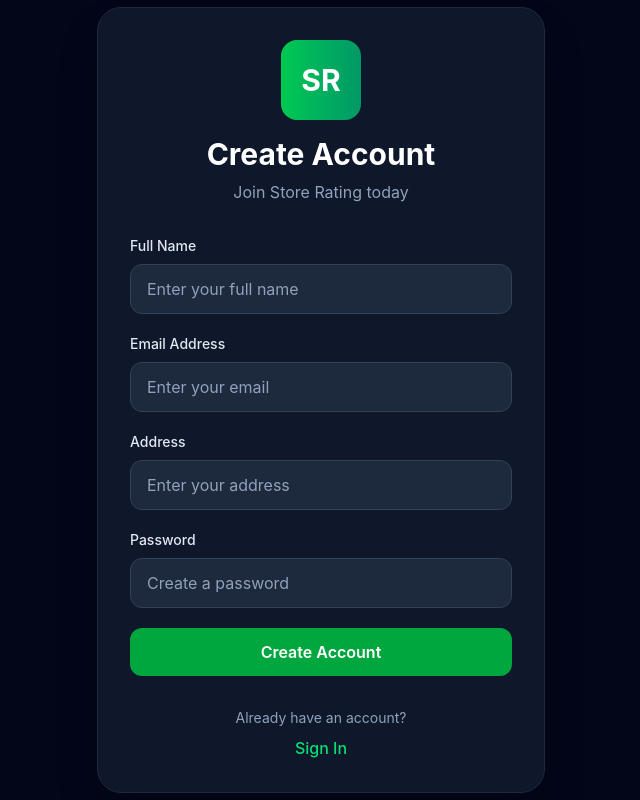
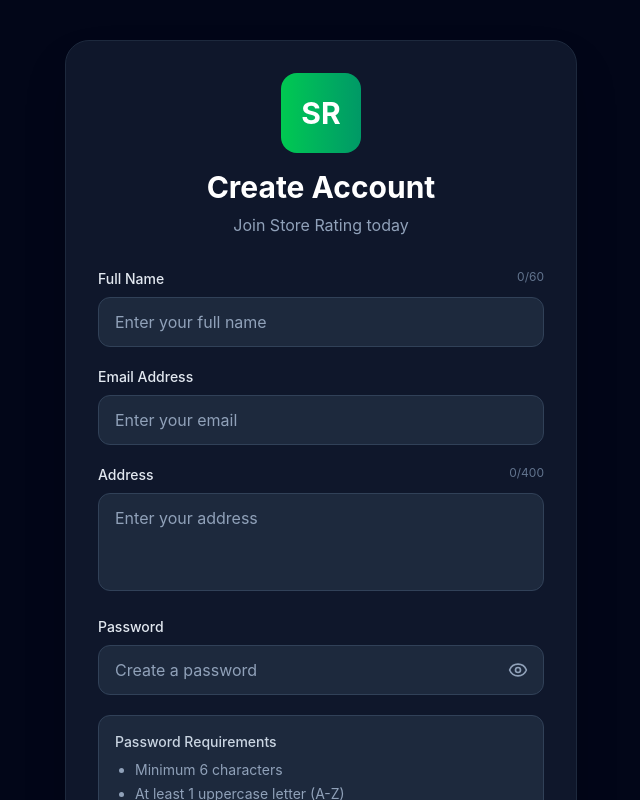
Before and after one commit to nareshpanjiyar/store-rating-frontend, a React (Vite) app: page /register in a window 1280 px wide. Shown: the top 800 px of the page, without its empty margins (319-959 px from the left). Built offline with nearby package versions, Linux system fonts and the light colour scheme; no server answers.

Commit message:
Validation message enhancement

```diff
--- a/src/pages/admin/CreateUser.jsx
+++ b/src/pages/admin/CreateUser.jsx
@@ -4,6 +4,8 @@
 import { toast } from "sonner";
 import { z } from "zod";
 import { createUser } from "../../api/adminApi";
+import { Eye, EyeOff } from "lucide-react";
+import { useState } from "react";
 
 const passwordRegex =
   /^(?=.*[A-Z])(?=.*[!@#$%^&*()_+\-=[\]{};':"\\|,.<>/?]).{6,}$/;
@@ -32,6 +34,7 @@
 });
 
 export default function CreateUser() {
+  const [showPassword, setShowPassword] = useState(false);
   const {
     register,
     handleSubmit,
@@ -169,14 +172,16 @@
           <div>
             <label className="block mb-2 text-sm font-medium">Password</label>
 
+            <div className="relative">
               <input
-              type="password"
+                type={showPassword ? "text" : "password"}
                 {...register("password")}
                 placeholder="Enter password"
                 className="
                   w-full
                   px-4
                   py-3
+                  pr-12
                   rounded-xl
                   border
                   border-slate-300
@@ -188,6 +193,22 @@
                   focus:ring-blue-500
                 "
               />
+
+              <button
+                type="button"
+                onClick={() => setShowPassword(!showPassword)}
+                className="
+                absolute
+                right-4
+                top-1/2
+                -translate-y-1/2
+                text-slate-500
+                cursor-pointer
+              "
+              >
+                {showPassword ? <EyeOff size={18} /> : <Eye size={18} />}
+              </button>
+            </div>
 
             {errors.password && (
               <p className="mt-1 text-sm text-red-500">
--- a/src/pages/auth/Login.jsx
+++ b/src/pages/auth/Login.jsx
@@ -1,16 +1,24 @@
+import { useState } from "react";
 import { useForm } from "react-hook-form";
+
 import { zodResolver } from "@hookform/resolvers/zod";
 import { z } from "zod";
+
 import { loginUser } from "../../api/authApi";
 import { useAuth } from "../../context/AuthContext";
+
 import { useNavigate, Link } from "react-router-dom";
+
 import { toast } from "sonner";
+
+import { Eye, EyeOff, Mail, Lock } from "lucide-react";
 
 const passwordRegex =
   /^(?=.*[A-Z])(?=.*[!@#$%^&*()_+\-=[\]{};':"\\|,.<>/?]).{6,}$/;
 
 const schema = z.object({
   email: z.string().email("Please enter a valid email"),
+
   password: z
     .string()
     .regex(
@@ -23,6 +31,8 @@
   const navigate = useNavigate();
 
   const { login } = useAuth();
+
+  const [showPassword, setShowPassword] = useState(false);
 
   const {
     register,
@@ -77,6 +87,8 @@
           p-8
         "
       >
+        {/* Logo */}
+
         <div className="text-center mb-8">
           <div
             className="
@@ -106,11 +118,27 @@
           </p>
         </div>
 
+        {/* Form */}
+
         <form onSubmit={handleSubmit(onSubmit)} className="space-y-5">
+          {/* Email */}
+
           <div>
             <label className="block mb-2 text-sm font-medium text-slate-200">
               Email Address
             </label>
+
+            <div className="relative">
+              <Mail
+                size={18}
+                className="
+                  absolute
+                  left-4
+                  top-1/2
+                  -translate-y-1/2
+                  text-slate-400
+                "
+              />
 
               <input
                 type="email"
@@ -118,7 +146,56 @@
                 {...register("email")}
                 className="
                   w-full
-                px-4
+                  pl-11
+                  pr-4
+                  py-3
+                  rounded-xl
+                  bg-slate-800
+                  border
+                  border-slate-700
+                  text-white
+                  placeholder:text-slate-400
+                  focus:outline-none
+                  focus:ring-2
+                  focus:ring-blue-500
+                "
+              />
+            </div>
+
+            {errors.email && (
+              <p className="mt-1 text-sm text-red-400">
+                {errors.email.message}
+              </p>
+            )}
+          </div>
+
+          {/* Password */}
+
+          <div>
+            <label className="block mb-2 text-sm font-medium text-slate-200">
+              Password
+            </label>
+
+            <div className="relative">
+              <Lock
+                size={18}
+                className="
+                  absolute
+                  left-4
+                  top-1/2
+                  -translate-y-1/2
+                  text-slate-400
+                "
+              />
+
+              <input
+                type={showPassword ? "text" : "password"}
+                placeholder="Enter your password"
+                {...register("password")}
+                className="
+                  w-full
+                  pl-11
+                  pr-12
                   py-3
                   rounded-xl
                   bg-slate-800
@@ -132,37 +209,22 @@
                 "
               />
 
-            {errors.email && (
-              <p className="mt-1 text-sm text-red-400">
-                {errors.email.message}
-              </p>
-            )}
+              <button
+                type="button"
+                onClick={() => setShowPassword(!showPassword)}
+                className="
+                  absolute
+                  right-4
+                  top-1/2
+                  -translate-y-1/2
+                  text-slate-400
+                  transition-colors
+                  cursor-pointer
+                "
+              >
+                {showPassword ? <EyeOff size={18} /> : <Eye size={18} />}
+              </button>
             </div>
-
-          <div>
-            <label className="block mb-2 text-sm font-medium text-slate-200">
-              Password
-            </label>
-
-            <input
-              type="password"
-              placeholder="Enter your password"
-              {...register("password")}
-              className="
-                w-full
-                px-4
-                py-3
-                rounded-xl
-                bg-slate-800
-                border
-                border-slate-700
-                text-white
-                placeholder:text-slate-400
-                focus:outline-none
-                focus:ring-2
-                focus:ring-blue-500
-              "
-            />
 
             {errors.password && (
               <p className="mt-1 text-sm text-red-400">
@@ -170,6 +232,8 @@
               </p>
             )}
           </div>
+
+          {/* Submit */}
 
           <button
             type="submit"
@@ -181,6 +245,7 @@
               bg-blue-600
               hover:bg-blue-700
               disabled:opacity-60
+              disabled:cursor-not-allowed
               text-white
               font-semibold
               transition-colors
@@ -189,6 +254,8 @@
             {isSubmitting ? "Signing In..." : "Sign In"}
           </button>
         </form>
+
+        {/* Footer */}
 
         <div className="mt-8 text-center">
           <p className="text-slate-400 text-sm">Don't have an account?</p>
--- a/src/pages/auth/Register.jsx
+++ b/src/pages/auth/Register.jsx
@@ -1,6 +1,8 @@
+import { useState } from "react";
 import { useForm } from "react-hook-form";
 import { zodResolver } from "@hookform/resolvers/zod";
 import { z } from "zod";
+import { Eye, EyeOff } from "lucide-react";
 import { registerUser } from "../../api/authApi";
 import { useNavigate, Link } from "react-router-dom";
 import { toast } from "sonner";
@@ -9,13 +11,16 @@
   /^(?=.*[A-Z])(?=.*[!@#$%^&*()_+\-=[\]{};':"\\|,.<>/?]).{6,}$/;
 
 const schema = z.object({
-  name: z.string().min(20, "Name must contain at least 20 characters"),
+  name: z
+    .string()
+    .min(3, "Name must be at least 3 characters")
+    .max(60, "Name cannot exceed 60 characters"),
 
   email: z.string().email("Please enter a valid email"),
 
   address: z
     .string()
-    .min(1, "Address must be at least 1 character")
+    .min(5, "Address must be at least 5 characters")
     .max(400, "Address cannot exceed 400 characters"),
 
   password: z
@@ -29,13 +34,19 @@
 export default function Register() {
   const navigate = useNavigate();
 
+  const [showPassword, setShowPassword] = useState(false);
+
   const {
     register,
     handleSubmit,
+    watch,
     formState: { errors, isSubmitting },
   } = useForm({
     resolver: zodResolver(schema),
   });
+
+  const addressValue = watch("address", "");
+  const nameValue = watch("name", "");
 
   const onSubmit = async (data) => {
     try {
@@ -58,12 +69,13 @@
         justify-center
         bg-slate-950
         px-4
+        py-10
       "
     >
       <div
         className="
           w-full
-          max-w-md
+          max-w-lg
           bg-slate-900
           border
           border-slate-800
@@ -72,6 +84,8 @@
           p-8
         "
       >
+        {/* Header */}
+
         <div className="text-center mb-8">
           <div
             className="
@@ -100,13 +114,22 @@
         </div>
 
         <form onSubmit={handleSubmit(onSubmit)} className="space-y-5">
+          {/* Name */}
+
           <div>
-            <label className="block mb-2 text-sm font-medium text-slate-200">
+            <div className="flex justify-between mb-2">
+              <label className="text-sm font-medium text-slate-200">
                 Full Name
               </label>
 
+              <span className="text-xs text-slate-500">
+                {nameValue.length}/60
+              </span>
+            </div>
+
             <input
               placeholder="Enter your full name"
+              autoComplete="name"
               {...register("name")}
               className="
                 w-full
@@ -129,6 +152,8 @@
             )}
           </div>
 
+          {/* Email */}
+
           <div>
             <label className="block mb-2 text-sm font-medium text-slate-200">
               Email Address
@@ -136,6 +161,7 @@
 
             <input
               type="email"
+              autoComplete="email"
               placeholder="Enter your email"
               {...register("email")}
               className="
@@ -161,12 +187,21 @@
             )}
           </div>
 
+          {/* Address */}
+
           <div>
-            <label className="block mb-2 text-sm font-medium text-slate-200">
+            <div className="flex justify-between mb-2">
+              <label className="text-sm font-medium text-slate-200">
                 Address
               </label>
 
-            <input
+              <span className="text-xs text-slate-500">
+                {addressValue.length}/400
+              </span>
+            </div>
+
+            <textarea
+              rows={3}
               placeholder="Enter your address"
               {...register("address")}
               className="
@@ -182,6 +217,7 @@
                 focus:outline-none
                 focus:ring-2
                 focus:ring-green-500
+                resize-none
               "
             />
 
@@ -192,19 +228,24 @@
             )}
           </div>
 
+          {/* Password */}
+
           <div>
             <label className="block mb-2 text-sm font-medium text-slate-200">
               Password
             </label>
 
+            <div className="relative">
               <input
-              type="password"
+                type={showPassword ? "text" : "password"}
+                autoComplete="new-password"
                 placeholder="Create a password"
                 {...register("password")}
                 className="
                   w-full
                   px-4
                   py-3
+                  pr-12
                   rounded-xl
                   bg-slate-800
                   border
@@ -217,12 +258,56 @@
                 "
               />
 
+              <button
+                type="button"
+                onClick={() => setShowPassword(!showPassword)}
+                className="
+                  absolute
+                  right-4
+                  top-1/2
+                  -translate-y-1/2
+                  text-slate-400
+                  hover:text-white
+                  transition-colors
+                  cursor-pointer
+                "
+              >
+                {showPassword ? <EyeOff size={20} /> : <Eye size={20} />}
+              </button>
+            </div>
+
             {errors.password && (
               <p className="mt-1 text-sm text-red-400">
                 {errors.password.message}
               </p>
             )}
           </div>
+
+          {/* Password Rules */}
+
+          <div
+            className="
+              rounded-xl
+              bg-slate-800
+              border
+              border-slate-700
+              p-4
+              text-sm
+              text-slate-400
+            "
+          >
+            <p className="font-medium text-slate-300 mb-2">
+              Password Requirements
+            </p>
+
+            <ul className="space-y-1 list-disc ml-5">
+              <li>Minimum 6 characters</li>
+              <li>At least 1 uppercase letter (A-Z)</li>
+              <li>At least 1 special character (!@#$%^&*)</li>
+            </ul>
+          </div>
+
+          {/* Submit */}
 
           <button
             type="submit"
@@ -234,6 +319,7 @@
               bg-green-600
               hover:bg-green-700
               disabled:opacity-60
+              disabled:cursor-not-allowed
               text-white
               font-semibold
               transition-colors
@@ -242,6 +328,8 @@
             {isSubmitting ? "Creating Account..." : "Create Account"}
           </button>
         </form>
+
+        {/* Footer */}
 
         <div className="mt-8 text-center">
           <p className="text-slate-400 text-sm">Already have an account?</p>
--- a/src/pages/owner/ChangePassword.jsx
+++ b/src/pages/owner/ChangePassword.jsx
@@ -1,5 +1,6 @@
+import { useState } from "react";
 import { useForm } from "react-hook-form";
-import { Lock } from "lucide-react";
+import { Lock, Eye, EyeOff } from "lucide-react";
 import { toast } from "sonner";
 import { changePassword } from "../../api/ownerApi";
 import { zodResolver } from "@hookform/resolvers/zod";
@@ -25,6 +26,12 @@
 });
 
 export default function ChangePassword() {
+  const user = JSON.parse(localStorage.getItem("user") || "{}");
+
+  const [showCurrentPassword, setShowCurrentPassword] = useState(false);
+
+  const [showNewPassword, setShowNewPassword] = useState(false);
+
   const {
     register,
     handleSubmit,
@@ -33,7 +40,7 @@
   } = useForm({
     resolver: zodResolver(changePasswordSchema),
   });
-  const user = JSON.parse(localStorage.getItem("user") || "{}");
+
   const submit = async (data) => {
     try {
       await changePassword(data);
@@ -99,19 +106,23 @@
         </div>
 
         <form onSubmit={handleSubmit(submit)} className="space-y-5">
+          {/* Current Password */}
+
           <div>
             <label className="block mb-2 text-sm font-medium">
               Current Password
             </label>
 
+            <div className="relative">
               <input
-              type="password"
+                type={showCurrentPassword ? "text" : "password"}
                 placeholder="Enter current password"
                 {...register("currentPassword")}
                 className="
                   w-full
                   px-4
                   py-3
+                  pr-12
                   rounded-xl
                   border
                   border-slate-300
@@ -124,6 +135,25 @@
                 "
               />
 
+              <button
+                type="button"
+                onClick={() => setShowCurrentPassword(!showCurrentPassword)}
+                className="
+                  absolute
+                  right-4
+                  top-1/2
+                  -translate-y-1/2
+                  text-slate-400
+                  hover:text-slate-600
+                  dark:hover:text-slate-200
+                  transition-colors
+                  cursor-pointer
+                "
+              >
+                {showCurrentPassword ? <EyeOff size={20} /> : <Eye size={20} />}
+              </button>
+            </div>
+
             {errors.currentPassword && (
               <p className="mt-1 text-sm text-red-500">
                 {errors.currentPassword.message}
@@ -131,19 +161,23 @@
             )}
           </div>
 
+          {/* New Password */}
+
           <div>
             <label className="block mb-2 text-sm font-medium">
               New Password
             </label>
 
+            <div className="relative">
               <input
-              type="password"
+                type={showNewPassword ? "text" : "password"}
                 placeholder="Enter new password"
                 {...register("newPassword")}
                 className="
                   w-full
                   px-4
                   py-3
+                  pr-12
                   rounded-xl
                   border
                   border-slate-300
@@ -156,11 +190,51 @@
                 "
               />
 
+              <button
+                type="button"
+                onClick={() => setShowNewPassword(!showNewPassword)}
+                className="
+                  absolute
+                  right-4
+                  top-1/2
+                  -translate-y-1/2
+                  text-slate-400
+                  hover:text-slate-600
+                  dark:hover:text-slate-200
+                  transition-colors
+                  cursor-pointer
+                "
+              >
+                {showNewPassword ? <EyeOff size={20} /> : <Eye size={20} />}
+              </button>
+            </div>
+
             {errors.newPassword && (
               <p className="mt-1 text-sm text-red-500">
                 {errors.newPassword.message}
               </p>
             )}
+          </div>
+
+          {/* Password Requirements */}
+
+          <div
+            className="
+              rounded-xl
+              bg-slate-100
+              dark:bg-slate-800
+              p-4
+              text-sm
+              text-slate-600
+              dark:text-slate-400
+            "
+          >
+            Password requirements:
+            <ul className="list-disc ml-5 mt-2 space-y-1">
+              <li>Minimum 6 characters</li>
+              <li>At least 1 uppercase letter (A-Z)</li>
+              <li>At least 1 special character (!@#$%^&*)</li>
+            </ul>
           </div>
 
           <div className="pt-2">
@@ -170,12 +244,15 @@
               className="
                 bg-blue-600
                 hover:bg-blue-700
+                disabled:opacity-50
+                disabled:cursor-not-allowed
                 text-white
                 px-6
                 py-3
                 rounded-xl
                 font-medium
                 transition-colors
+                cursor-pointer
               "
             >
               {isSubmitting ? "Updating Password..." : "Update Password"}
```
Lines whose indentation alone changed are shown as unchanged.
